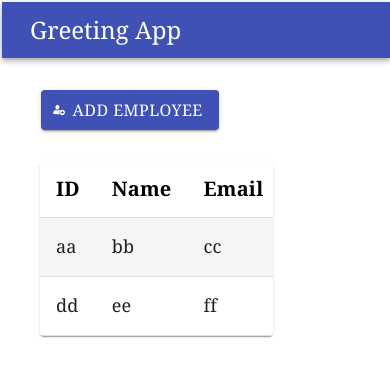
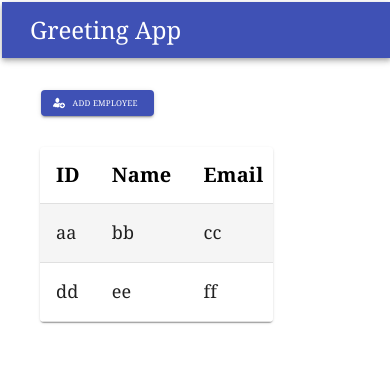
Before and after one commit to kn52/EmployeeManagementUIReact, a React (Create React App) app: page / in a window 390 px wide. Shown: the top 376 px of the page. Built offline with nearby package versions, Linux system fonts and the light colour scheme; no server answers.

Commit message:
[Aashish]ADDED:Responsive dash board to display employee data

```diff
--- a/src/css/Dashboard.css
+++ b/src/css/Dashboard.css
@@ -58,3 +58,15 @@
 	width:calc(100vw-85px);
 	height:calc(100vh-88px);
 }
+
+@media only screen and (max-width: 1125px) {
+	.employee_add_button {
+		font-size:80% !important;
+	}
+}
+
+@media only screen and (max-width: 415px) {
+	.employee_add_button {
+		font-size:50% !important;
+	}
+}
```
